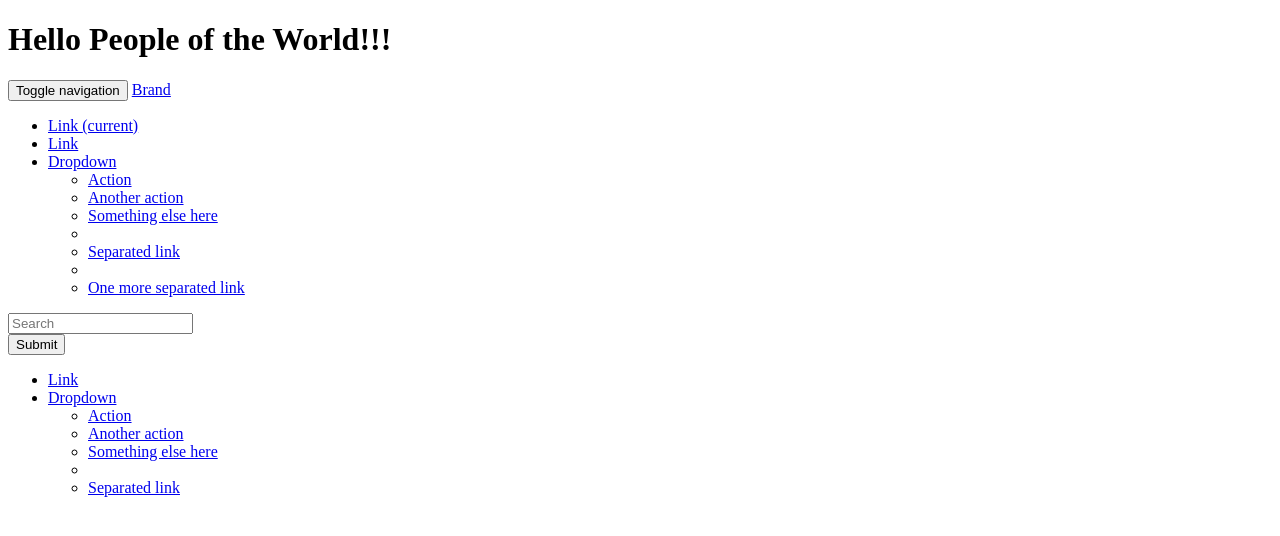
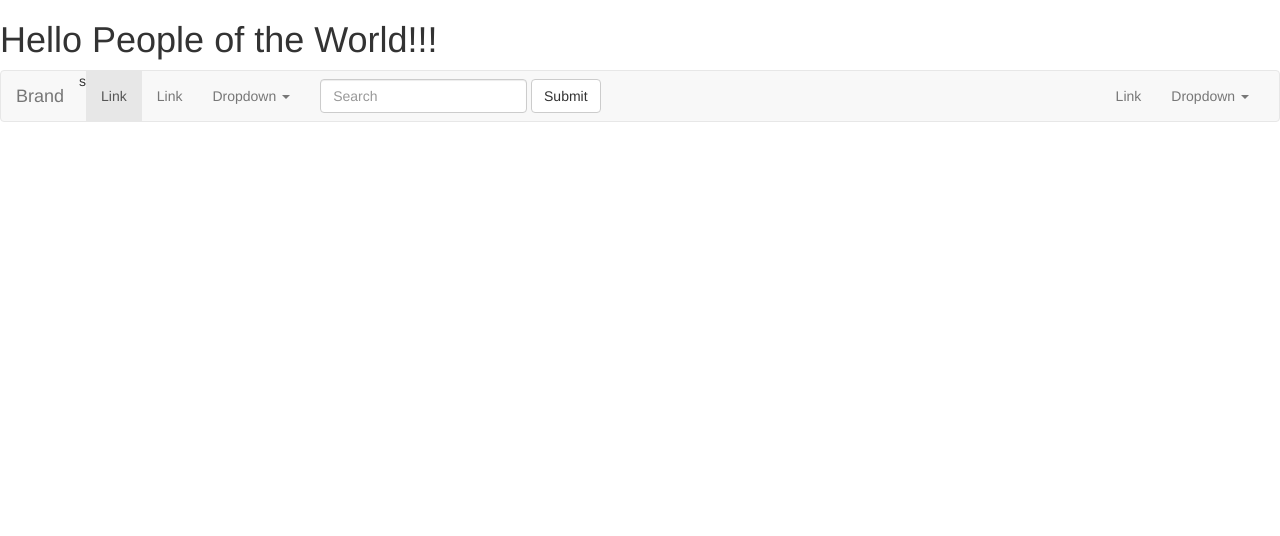
Before and after one commit to EmelyRO/emelyro.github.io, a plain HTML site: page index.html in a window 1280 px wide. Drawn offline with nearby package versions, Linux system fonts and the light colour scheme.

Commit message:
added bootstrap

```diff
--- a/index.html
+++ b/index.html
@@ -2,6 +2,9 @@
 
 <html>
 <head>
+	<link rel="stylesheet" href="https://maxcdn.bootstrapcdn.com/bootstrap/3.3.7/css/bootstrap.min.css" integrity="sha384-BVYiiSIFeK1dGmJRAkycuHAHRg32OmUcww7on3RYdg4Va+PmSTsz/K68vbdEjh4u" crossorigin="anonymous">
+
+
   </head>
   <body>
     <h1> Hello People of the World!!! </h1>
@@ -17,7 +20,7 @@
         <span class="icon-bar"></span>
         <span class="icon-bar"></span>
       </button>
-      <a class="navbar-brand" href="#">Brand</a>
+      <a class="navbar-brand" href="#">Brand</a>s
     </div>
 
     <!-- Collect the nav links, forms, and other content for toggling -->
```
